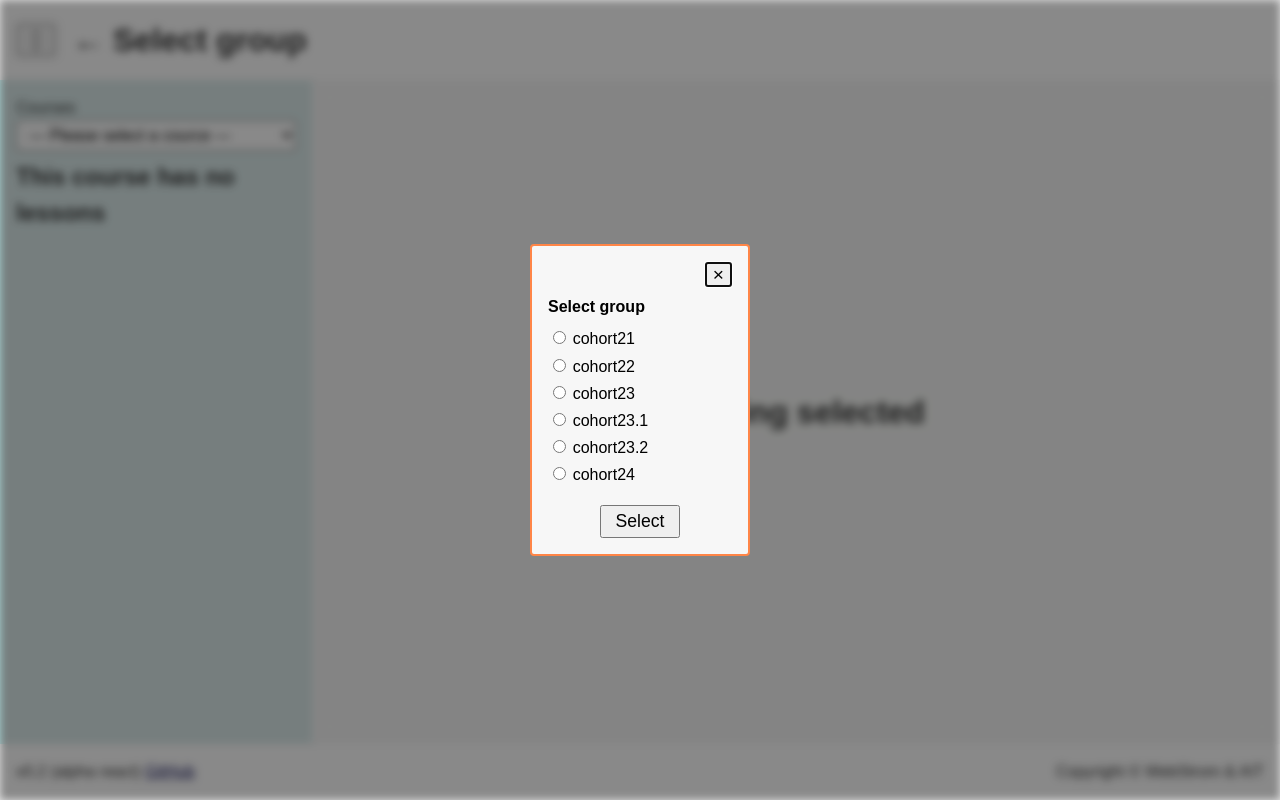
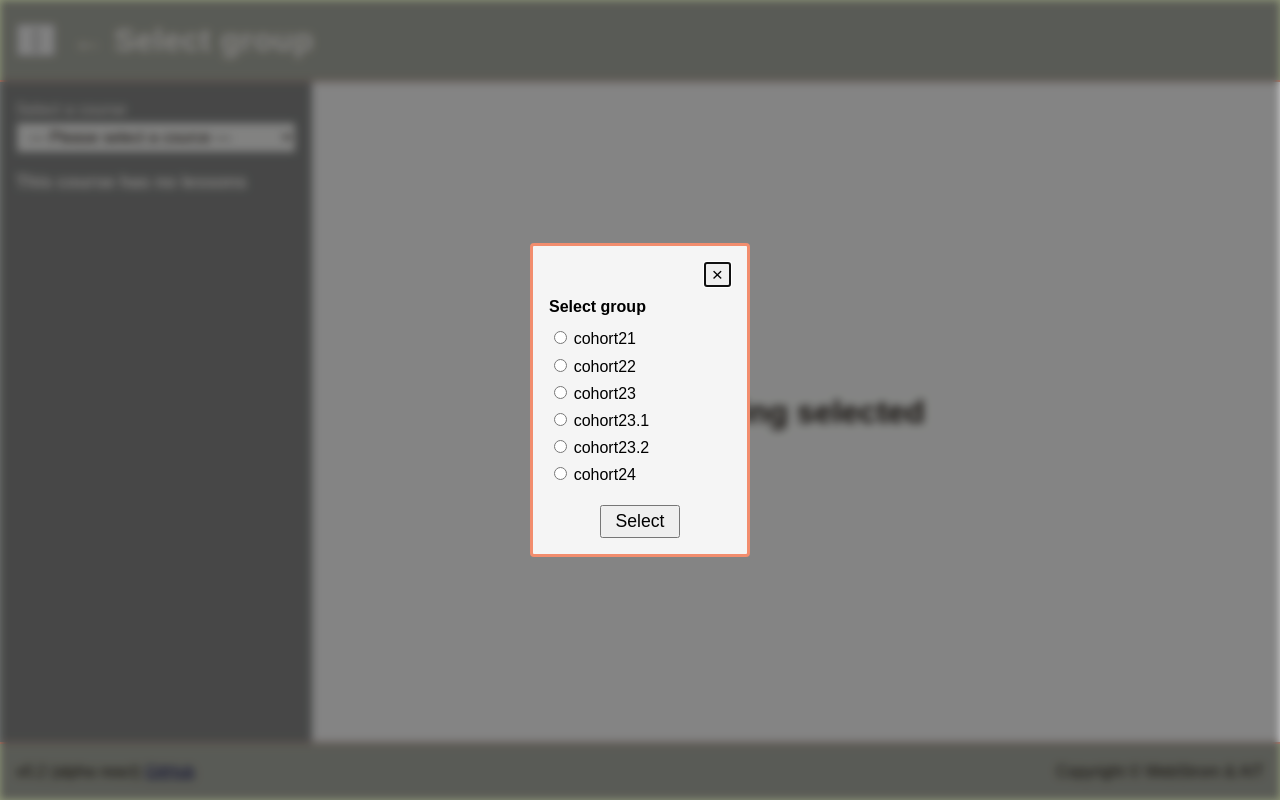
Before and after one commit to Kolya-YA/lections-viewer, a React (Vite) app: page / in a window 1280 px wide. Built offline with nearby package versions, Linux system fonts and the light colour scheme.

Commit message:
refactor: update css colors

```diff
--- a/src/assets/main.css
+++ b/src/assets/main.css
@@ -1,10 +1,12 @@
 :root {
-    --main-bg: hsl(0, 0%, 97%);
-    --light-bg: hsl(0, 0%, 100%);
-    --color01: hsl(180, 68%, 85%);
-    --color02: hsl(180, 34%, 23%);
-    --color03: hsl(20, 100%, 33%);
-    --color04: hsl(20, 100%, 64%);
+    --main-bg: hsl(0, 0%, 96%);
+    --light-bg: hsl(76, 18%, 94%);
+    --green-bg: hsl(76, 18%, 61%);
+    --color01: hsl(140, 2%, 52%);
+    --color02: hsl(18, 23%, 25%);
+    --color03: hsl(14, 84%, 69%);
+    --light-text: hsl(26, 93%, 96%);;
+    --dark-text: hsl(26, 93%, 10%);;
     --block-padding: 1rem;
     --block-gap: 1rem;
 }
@@ -19,7 +21,7 @@ body {
     font-size: 16px;
     line-height: 1.5;
     margin: 0;
-    color: #333;
+    color: var(--dark-text);
     background-color: var(--main-bg);
 }
 
--- a/src/components/Footer.module.css
+++ b/src/components/Footer.module.css
@@ -2,7 +2,8 @@
     margin-top: auto;
     display: flex;
     justify-content: space-between;
-    background-color: var(--light-bg);
-    padding: 1rem;
-    text-align: end;
+    color: var(--dark-text);
+    background-color: var(--green-bg);
+    padding: var(--block-padding);
+    border-top: 2px solid var(--color03);
 }
--- a/src/components/GroupSelector.module.css
+++ b/src/components/GroupSelector.module.css
@@ -1,7 +1,7 @@
 .dialog {
     min-width: 220px;
     background-color: var(--main-bg);
-    border: solid 2px var(--color04);
+    border: solid 3px var(--color03);
     border-radius: 4px;
 }
 
--- a/src/components/Header.module.css
+++ b/src/components/Header.module.css
@@ -2,17 +2,20 @@
     display: flex;
     align-items: center;
     padding: var(--block-padding);
-    background-color: var(--light-bg);
+    color: var(--light-text);
+    background-color: var(--green-bg);
+    border-bottom: 2px solid var(--color03);
 }
 
 .header__selector {
     padding-inline-end: var(--block-padding);
 }
 
-.header__selector>button {
+.header__selector > button {
     font-size: 1.5em;
 }
 
 .header__name {
     margin: 0;
+    letter-spacing: .5px;
 }
--- a/src/components/Lesson.module.css
+++ b/src/components/Lesson.module.css
@@ -1,5 +1,5 @@
 .lesson {
-    max-width: 96ch;
+    max-width: 112ch;
 }
 .lesson__header {
     display: flex;
@@ -9,11 +9,12 @@
 
 .lesson__header h2 {
     margin-block-start: .5em;
+    color: var(--color02);
 }
 
 .lesson__error {
     color: var(--color03);
-    background-color: #f4f8f1;
+    background-color: var(--main-bg);
     min-height: 100%;
     display: flex;
     justify-content: center;
--- a/src/components/LessonPart.module.css
+++ b/src/components/LessonPart.module.css
@@ -4,7 +4,7 @@
 
 .part__header {
     padding: 1rem;
-    color: var(--color02);
+    color: var(--light-text);
     background-color: var(--color01);
     cursor: pointer;
 }
@@ -13,7 +13,6 @@
     font-size: 1.3rem;
     font-weight: 600;
     color: var(--color03);
-    /* letter-spacing: .1rem; */
     text-transform: uppercase;
 }
 
--- a/src/components/LessonSelector.jsx
+++ b/src/components/LessonSelector.jsx
@@ -18,8 +18,12 @@ const LessonSelector = ({ selConfig }) => {
                 <div className={styles.lessons__list} onChange={handleChange}>
                     { lessons.map((name, i) => (
                         <label className={styles.lessons__item} key={name}>
-                            <input className={styles.lessons__input} type="radio" name="lessonRadio" value={name} />
-                            {name}
+                            <input
+                                className={styles.lessons__input}
+                                type="radio"
+                                name="lessonRadio"
+                                value={name} />
+                            {name.replace('_', ' ')}
                         </label>
                     ))}
                 </div>
--- a/src/components/LessonSelector.module.css
+++ b/src/components/LessonSelector.module.css
@@ -1,5 +1,7 @@
 .lessons__header {
-    margin-block: .5rem;
+    font-size: 1.1rem;
+    margin-block-start: calc(var(--block-padding) / 2);
+    margin-block-end: var(--block-padding);
 }
 
 .lessons__list {
@@ -11,20 +13,26 @@
 
 .lessons__item {
     display: inline-block;
-    background-color: #ddd;
+    color: var(--dark-text);
+    background-color: var(--light-bg);
     padding: 4px 6px;
     font-size: 14px;
-    border: 2px solid #444;
-    border-radius: 4px;
+    border: 1px solid var(--green-bg);
+    box-shadow: 0px 0px 0px 1px var(--color03);
+    border-radius: 4px 4px 8px 4px;
+    transition: all 200ms;
+}
+
+.lessons__item::first-letter {
+    text-transform: uppercase;
 }
 
 .lessons__input {
-    opacity: 0;
-    position: fixed;
-    width: 0;
+    display: none;
 }
 
 .lessons__item:has(.lessons__input:checked)  {
-    background-color:#bfb;
-    /* border-color: #4c4; */
+    color: var(--light-text);
+    font-weight: 200;
+    background-color: var(--color02);
 }
--- a/src/components/ModuleSelector.jsx
+++ b/src/components/ModuleSelector.jsx
@@ -1,9 +1,6 @@
 import styles from './ModuleSelector.module.css'
 
 const ModuleSelector = ({ selConfig }) => {
-
-    // console.log("Course selector config", selConfig);
-
     const { id, label, defOption, options, curOption, setCurOption } = selConfig
     const allOptions = [{ name: defOption, url: '' }, ...options]
 
@@ -13,11 +10,16 @@ const ModuleSelector = ({ selConfig }) => {
 
     return (
         <div className={styles.selector}>
-            <label htmlFor={id}>{label} </label>
+            <label htmlFor={id}>{label}</label>
             <select className={styles.selector__select} name="coruces" id={id} value={curOption} onChange={handleChange} open>
                 {
                     allOptions.map((o, i) =>
-                        <option key={i} value={o.url}>{o.name}</option>
+                        <option
+                            key={i}
+                            className={styles.selector__option}
+                            value={o.url}>
+                                {o.name.replace('_', ' ')}
+                        </option>
                     )
                 }
             </select>
--- a/src/components/ModuleSelector.module.css
+++ b/src/components/ModuleSelector.module.css
@@ -1,4 +1,5 @@
 .selector {
+    margin-block-end: var(--block-padding);
 }
 
 .selector__label {
@@ -10,4 +11,6 @@
     min-width: 280px;
     padding: 5px 8px;
     font-size: inherit;
+    color: var(--dark-text);
+    background-color: var(--light-bg);
 }
--- a/src/components/Nav.jsx
+++ b/src/components/Nav.jsx
@@ -6,7 +6,7 @@ import LessonSelector from "./LessonSelector"
 const Nav = ({ courses, curCourse, setCurCourse, lessons, curLesson, setCurLesson }) => {
     const courseSelector = {
         id: "course-select",
-        label: "Courses",
+        label: "Select a course",
         defOption: "— Please select a cource —",
         options: courses.map(c => ({ name: c.name, url: c.url })),
         curOption: curCourse,
--- a/src/components/Nav.module.css
+++ b/src/components/Nav.module.css
@@ -1,5 +1,6 @@
 .navs {
-    padding: 1rem;
+    padding: var(--block-padding);
+    flex: 0 0 280px;
+    color: var(--light-text);
     background-color: var(--color01);
-    flex: 0 0 280px;
 }
```
